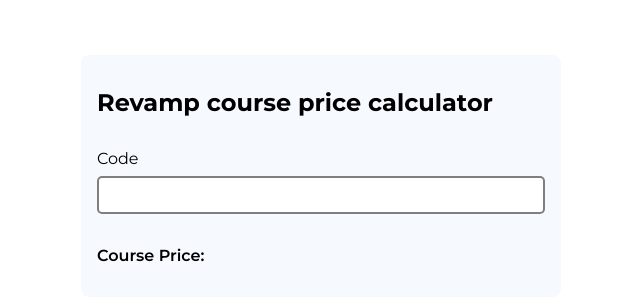
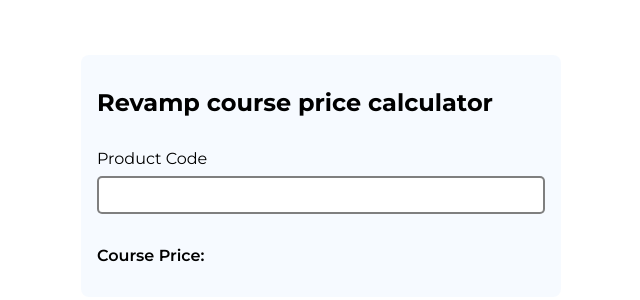
Before and after one commit to Texki-developers/Revamp-course-fee-calculator, a React (Create React App) app: page /sales-calculator in a window 1280 px wide. Shown: the part 272-572 px from the top of the page, without its empty margins (319-959 px from the left). Built offline with nearby package versions, Linux system fonts and the light colour scheme.

Commit message:
Sales calculator done

```diff
--- a/src/Components/SaleCalculator/SalesCalculator.jsx
+++ b/src/Components/SaleCalculator/SalesCalculator.jsx
@@ -16,7 +16,7 @@ export default function SalesCalculator() {
     if (type === 'O') {
       pricePerHour = 750;
     } else if (type === 'S') {
-      pricePerHour = 350;
+      pricePerHour = 300;
     } else {
       throw new Error('Invalid course type');
 
@@ -37,7 +37,7 @@ export default function SalesCalculator() {
       <form className="calculate-form">
         <h1 className="form-title">Revamp course price calculator</h1>
         <label htmlFor="main" className="input-wrapper">
-          <span className="label-title">Code</span>
+          <span className="label-title">Product Code</span>
           <input type="text" onChange={processCode} name="main" min={0} id="main" className="input-field" />
         </label>
         <ul className="results-wrapper">
```
